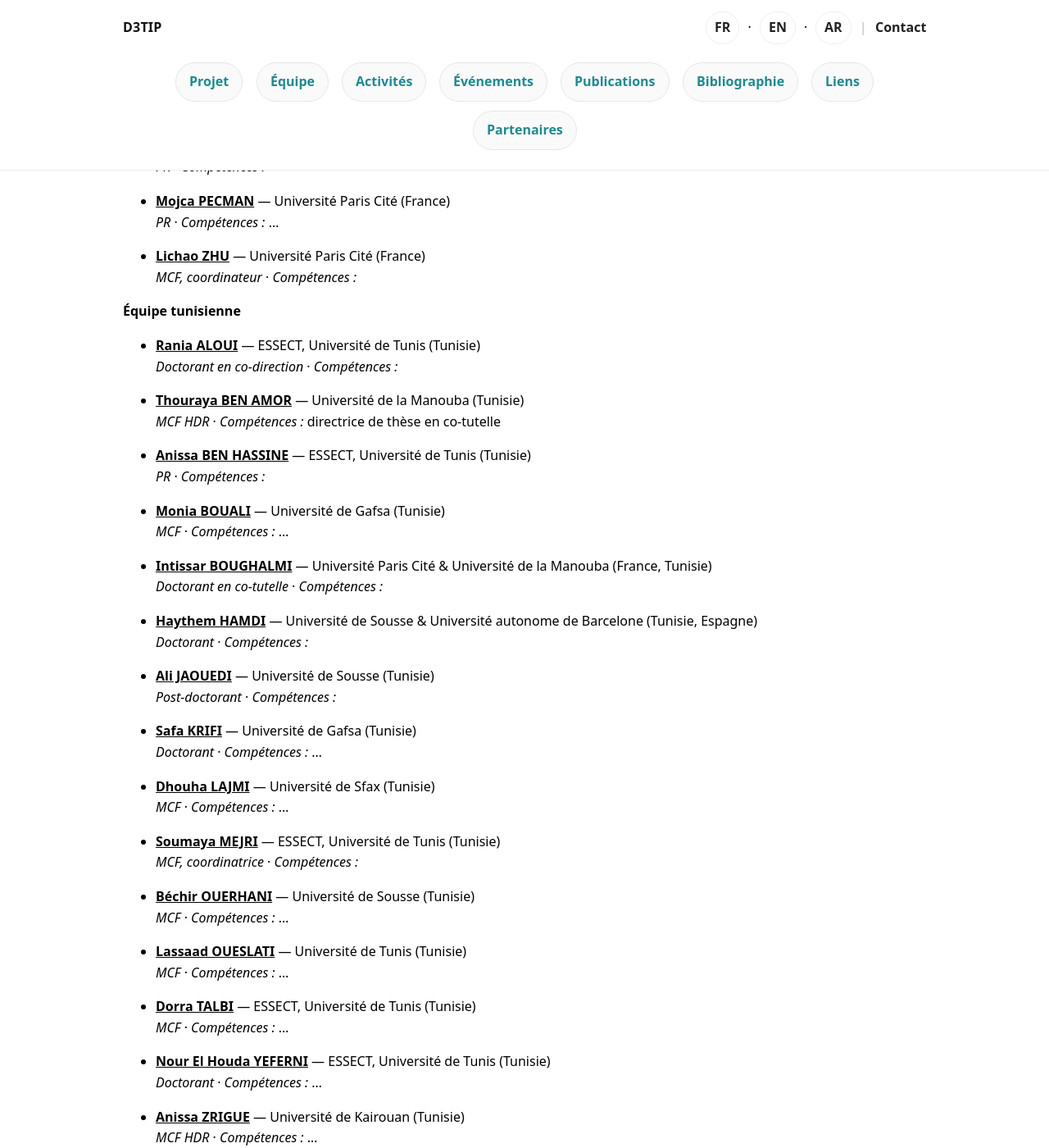
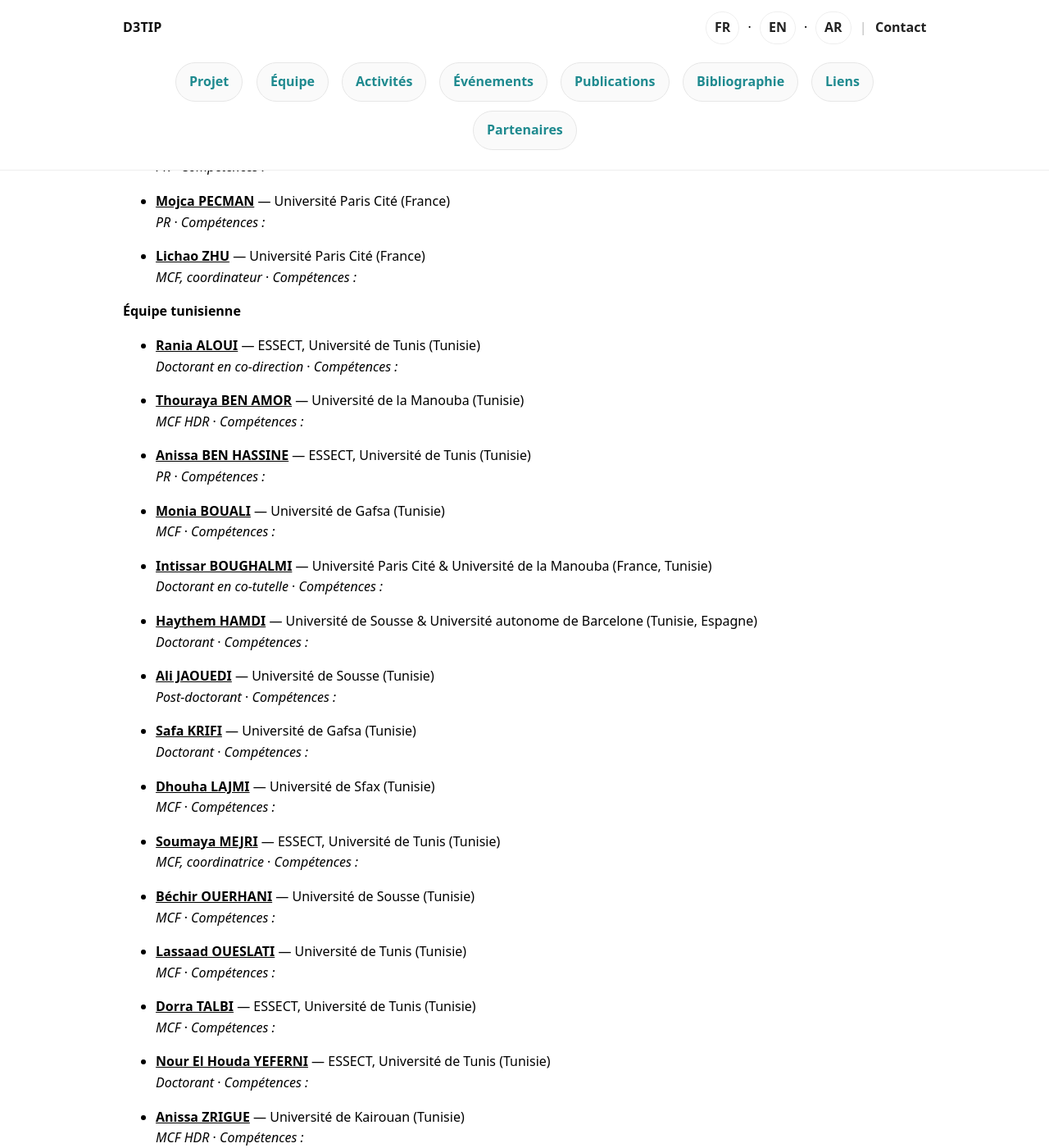
Before and after one commit to d3tip-phc-utique/d3tip-phc-utique.github.io, a Jekyll site: the page built from fr/team.md, in a window 1280 px wide and 1400 px high, scrolled down 632 px. Shown: the whole window at 82% size. Built offline with Jekyll 4.4.1, drawn with Linux system fonts in a browser that asks for light colours.

Commit message:
Update team.md

```diff
--- a/fr/team.md
+++ b/fr/team.md
@@ -8,7 +8,7 @@ permalink: /fr/team/
 ---
 **Équipe française**
 - **[Valentina BISCONTI](URL_PERSO)** — Université de Picardie Jules Verne (France)
-  *PR* · *Compétences :* …
+  *PR* · *Compétences :*
 
 - **[Intissar BOUGHALMI](URL_PERSO)** — Université Paris Cité & Université de la Manouba (France, Tunisie)
   *Doctorant en co-tutelle* · *Compétences :*
@@ -17,10 +17,10 @@ permalink: /fr/team/
   *IGE* · *Compétences :*
 
 - **[Pierre-André BUVET](URL_PERSO)** — Université Sorbonne Paris Nord (France)
-  *PR* · *Compétences :* …
+  *PR* · *Compétences :*
 
 - **[Jan GOES](URL_PERSO)** — Université d’Artois (France)
-  *PR* · *Compétences :* …
+  *PR* · *Compétences :*
 
 - **[Luis MENESES-LERIN](URL_PERSO)** — Université d’Artois (France)
   *MCF* · *Compétences :*
@@ -32,7 +32,7 @@ permalink: /fr/team/
   *PR* · *Compétences :*
 
 - **[Mojca PECMAN](URL_PERSO)** — Université Paris Cité (France)
-  *PR* · *Compétences :* …
+  *PR* · *Compétences :*
 
 - **[Lichao ZHU](https://zhulichao.fr)** — Université Paris Cité (France)
   *MCF, coordinateur* · *Compétences :*
@@ -43,13 +43,13 @@ permalink: /fr/team/
   *Doctorant en co-direction* · *Compétences :*
 
 - **[Thouraya BEN AMOR](URL_PERSO)** — Université de la Manouba (Tunisie)
-  *MCF HDR* · *Compétences :* directrice de thèse en co-tutelle
+  *MCF HDR* · *Compétences :*
 
 - **[Anissa BEN HASSINE](URL_PERSO)** — ESSECT, Université de Tunis (Tunisie)
   *PR* · *Compétences :*
 
 - **[Monia BOUALI](URL_PERSO)** — Université de Gafsa (Tunisie)
-  *MCF* · *Compétences :* …
+  *MCF* · *Compétences :*
 
 - **[Intissar BOUGHALMI](URL_PERSO)** — Université Paris Cité & Université de la Manouba (France, Tunisie)
   *Doctorant en co-tutelle* · *Compétences :*
@@ -61,25 +61,25 @@ permalink: /fr/team/
   *Post-doctorant* · *Compétences :*
 
 - **[Safa KRIFI](URL_PERSO)** — Université de Gafsa (Tunisie)
-  *Doctorant* · *Compétences :* …
+  *Doctorant* · *Compétences :*
 
 - **[Dhouha LAJMI](URL_PERSO)** — Université de Sfax (Tunisie)
-  *MCF* · *Compétences :* …
+  *MCF* · *Compétences :*
 
 - **[Soumaya MEJRI](URL_PERSO)** — ESSECT, Université de Tunis (Tunisie)
   *MCF, coordinatrice* · *Compétences :*
 
 - **[Béchir OUERHANI](URL_PERSO)** — Université de Sousse (Tunisie)
-  *MCF* · *Compétences :* …
+  *MCF* · *Compétences :*
 
 - **[Lassaad OUESLATI](URL_PERSO)** — Université de Tunis (Tunisie)
-  *MCF* · *Compétences :* …
+  *MCF* · *Compétences :*
 
 - **[Dorra TALBI](URL_PERSO)** — ESSECT, Université de Tunis (Tunisie)
-  *MCF* · *Compétences :* …
+  *MCF* · *Compétences :*
 
 - **[Nour El Houda YEFERNI](URL_PERSO)** — ESSECT, Université de Tunis (Tunisie)
-  *Doctorant* · *Compétences :* …
+  *Doctorant* · *Compétences :*
 
 - **[Anissa ZRIGUE](URL_PERSO)** — Université de Kairouan (Tunisie)
-  *MCF HDR* · *Compétences :* …
+  *MCF HDR* · *Compétences :*
```
